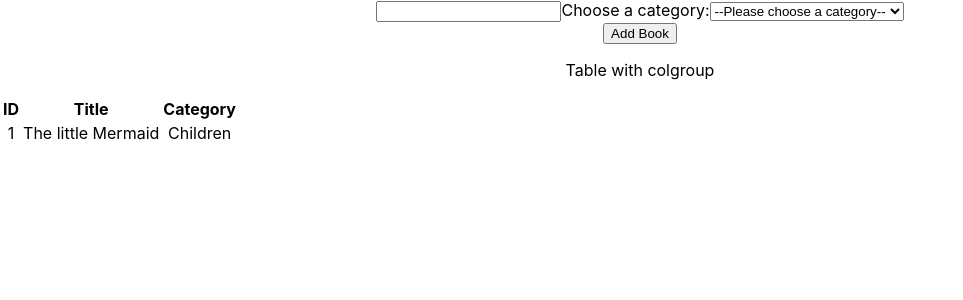
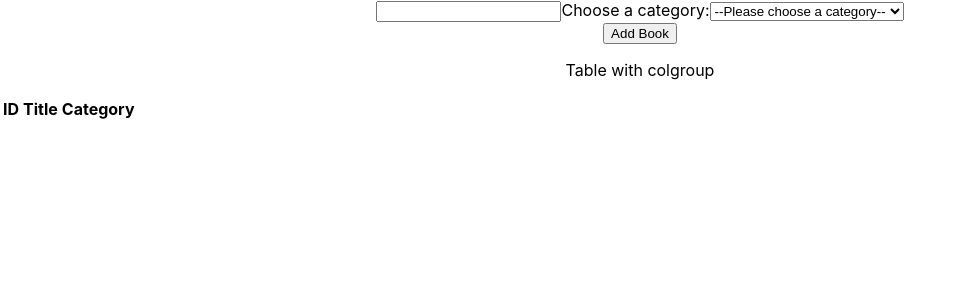
Before and after one commit to blackpintz/Bookstore, a React (Create React App) app: page / in a window 1280 px wide. Shown: the top 300 px of the page, without its empty margins (0-963 px from the left). Built offline with nearby package versions, Linux system fonts and the light colour scheme.

Commit message:
connect the booklist component to the redux store.

```diff
--- a/src/actions/index.js
+++ b/src/actions/index.js
@@ -9,7 +9,7 @@ function getRandomIntInclusive(lower, upper) {
 export const createBook = book => ({
   type: CREATE_BOOK,
   book: {
-    id: getRandomIntInclusive(1, 100),
+    id: getRandomIntInclusive(1, 100).toString(),
     ...book,
   },
 });
--- a/src/components/Book.js
+++ b/src/components/Book.js
@@ -12,13 +12,13 @@ const Book = ({ id, title, category }) => (
 );
 
 Book.propTypes = {
-  id: PropTypes.number,
+  id: PropTypes.string,
   title: PropTypes.string,
   category: PropTypes.string,
 };
 
 Book.defaultProps = {
-  id: 0,
+  id: '0',
   title: 'no title',
   category: 'no category',
 };
--- a/src/containers/BooksList.js
+++ b/src/containers/BooksList.js
@@ -1,6 +1,11 @@
 import React from 'react';
+import { connect } from 'react-redux';
+import PropTypes from 'prop-types';
+import Book from '../components/Book';
 
-const BooksList = () => (
+const BooksList = props => {
+  const { books } = props;
+  return (
     <div>
       <p>Table with colgroup</p>
       <table>
@@ -11,14 +16,23 @@ const BooksList = () => (
             <th>Title</th>
             <th>Category</th>
           </tr>
-        <tr>
-          <td>1</td>
-          <td>The little Mermaid</td>
-          <td>Children</td>
-        </tr>
+          {books.map(b => <Book key={b.id} category={b.category} id={b.id} title={b.title} />)}
         </tbody>
       </table>
     </div>
   );
+};
 
-export default BooksList;
+const mapStateToProps = state => ({
+  books: state.books,
+});
+
+BooksList.propTypes = {
+  books: PropTypes.arrayOf(PropTypes.string),
+};
+
+BooksList.defaultProps = {
+  books: 'no value',
+};
+
+export default connect(mapStateToProps)(BooksList);
--- a/src/store.js
+++ b/src/store.js
@@ -1,4 +1,4 @@
 import { createStore } from 'redux';
-import rootReducer from './reducers';
+import allReducers from './reducers/index';
 
-export default createStore(rootReducer);
+export default createStore(allReducers);
```
Also changed, not shown: .eslintrc.json, 1 other file (tests, documents, lock files or other folders). Lines whose indentation alone changed are shown as unchanged.
